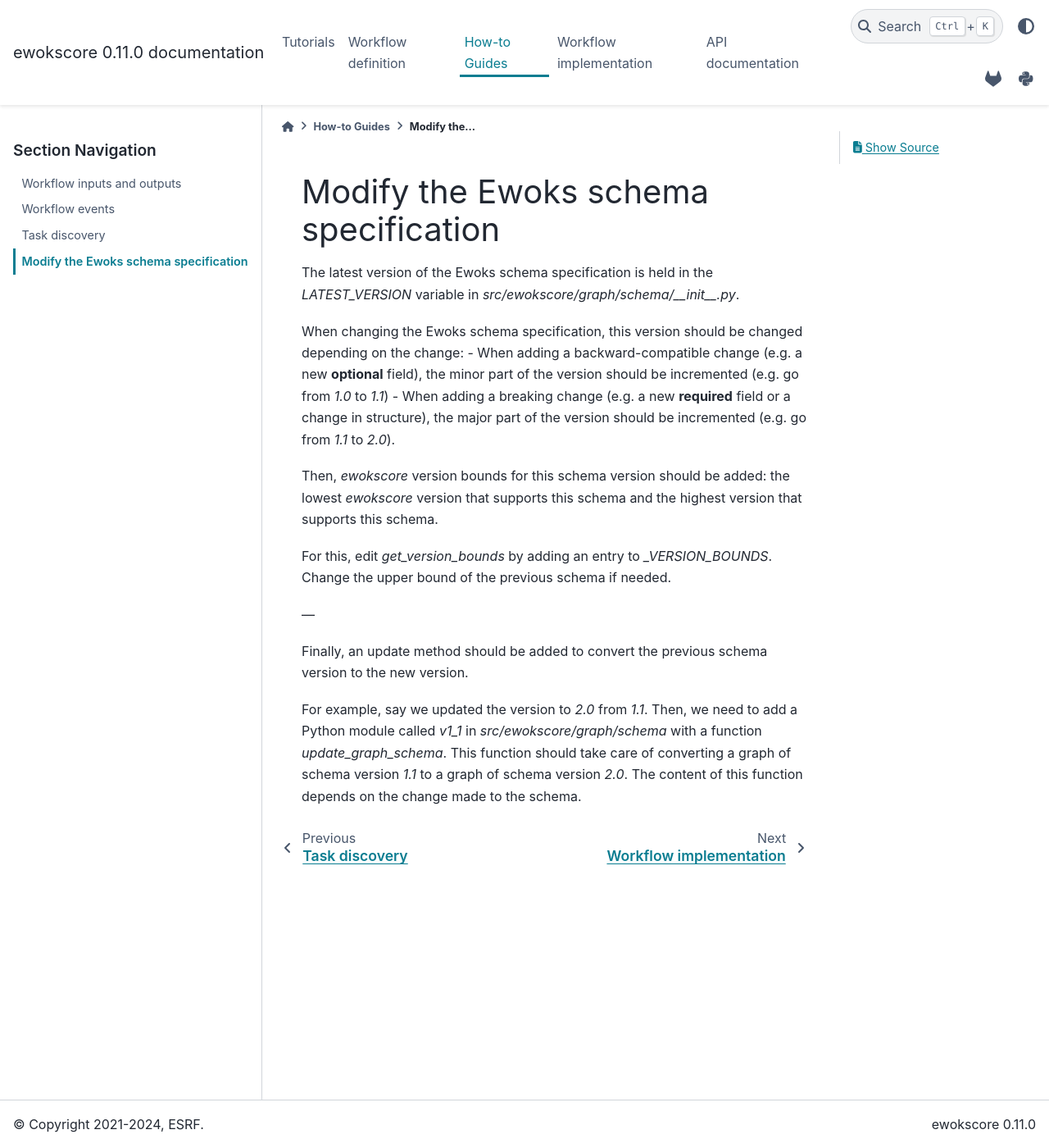
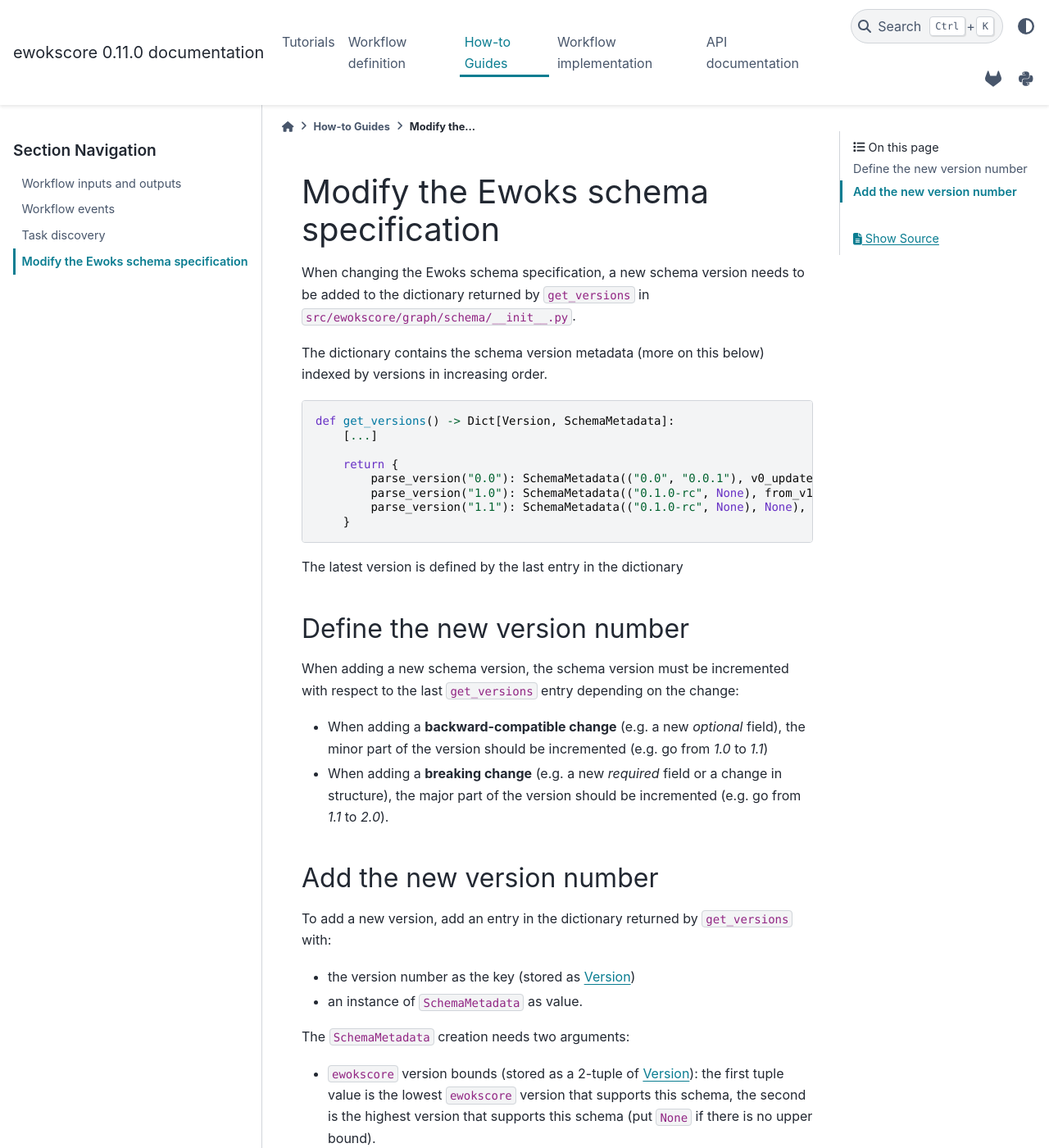
Before and after one commit to ewoks-kit/ewokscore, a Sphinx documentation site: the page built from doc/howtoguides/change_schema.rst, in a window 1280 px wide and 1400 px high. Shown: the whole window at 82% size. Built offline with Sphinx 7.4.7 and the PyData theme 0.15.4, drawn with Linux system fonts in a browser that asks for light colours; pages that are not in the unit, such as notebooks, are missing from menus; some of the changed text lies outside the part shown.

Commit message:
Update doc about schema changes

```diff
--- a/doc/howtoguides/change_schema.rst
+++ b/doc/howtoguides/change_schema.rst
@@ -1,18 +1,45 @@
 Modify the Ewoks schema specification
 =====================================
 
-The latest version of the Ewoks schema specification is held in the `LATEST_VERSION` variable in `src/ewokscore/graph/schema/__init__.py`.
+When changing the Ewoks schema specification, a new schema version needs to be added to the dictionary returned by ``get_versions`` in ``src/ewokscore/graph/schema/__init__.py``.
 
-When changing the Ewoks schema specification, this version should be changed depending on the change:
-- When adding a backward-compatible change (e.g. a new **optional** field), the minor part of the version should be incremented (e.g. go from `1.0` to `1.1`)
-- When adding a breaking change (e.g. a new **required** field or a change in structure), the major part of the version should be incremented (e.g. go from `1.1` to `2.0`).
+The dictionary contains the schema version metadata (more on this below) indexed by versions in increasing order.
 
-Then, `ewokscore` version bounds for this schema version should be added: the lowest `ewokscore` version that supports this schema and the highest version that supports this schema.
+.. code-block:: python
 
-For this, edit `get_version_bounds` by adding an entry to `_VERSION_BOUNDS`. Change the upper bound of the previous schema if needed.
+    def get_versions() -> Dict[Version, SchemaMetadata]:
+        [...]
 
----
+        return {
+            parse_version("0.0"): SchemaMetadata(("0.0", "0.0.1"), v0_update),
+            parse_version("1.0"): SchemaMetadata(("0.1.0-rc", None), from_v1_0_to_v1_1),
+            parse_version("1.1"): SchemaMetadata(("0.1.0-rc", None), None),
+        }
 
-Finally, an update method should be added to convert the previous schema version to the new version.
 
-For example, say we updated the version to `2.0` from `1.1`. Then, we need to add a Python module called `v1_1` in `src/ewokscore/graph/schema` with a function `update_graph_schema`. This function should take care of converting a graph of schema version `1.1` to a graph of schema version `2.0`. The content of this function depends on the change made to the schema.
+The latest version is defined by the last entry in the dictionary
+
+Define the new version number
+-----------------------------
+
+When adding a new schema version, the schema version must be incremented with respect to the last ``get_versions`` entry depending on the change:
+
+- When adding a **backward-compatible change** (e.g. a new `optional` field), the minor part of the version should be incremented (e.g. go from `1.0` to `1.1`)
+- When adding a **breaking change** (e.g. a new `required` field or a change in structure), the major part of the version should be incremented (e.g. go from `1.1` to `2.0`).
+
+Add the new version number
+--------------------------
+
+To add a new version, add an entry in the dictionary returned by ``get_versions`` with:
+
+- the version number as the key (stored as `Version`_)
+- an instance of ``SchemaMetadata`` as value.
+
+The ``SchemaMetadata`` creation needs two arguments:
+
+- ``ewokscore`` version bounds (stored as a 2-tuple of `Version`_): the first tuple value is the lowest ``ewokscore`` version that supports this schema, the second is the highest version that supports this schema (put ``None`` if there is no upper bound).
+- a function that converts this schema version to the next version. The function can be defined in the ``update`` submodule. If the version is the latest one, put ``None`` since there is no next version.
+
+
+
+.. _Version: https://packaging.pypa.io/en/stable/version.html#packaging.version.Version
```
Also changed, not shown: 1 other file.
